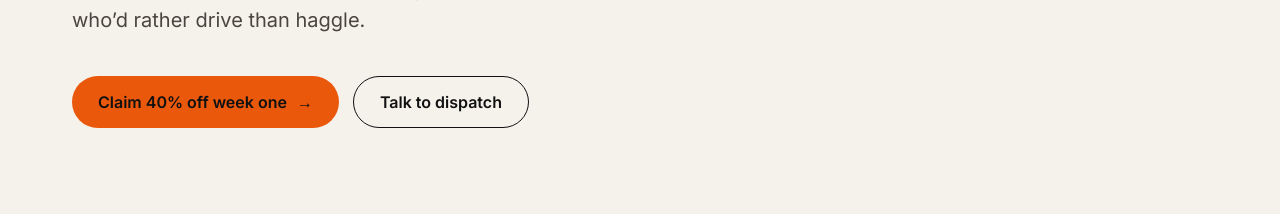
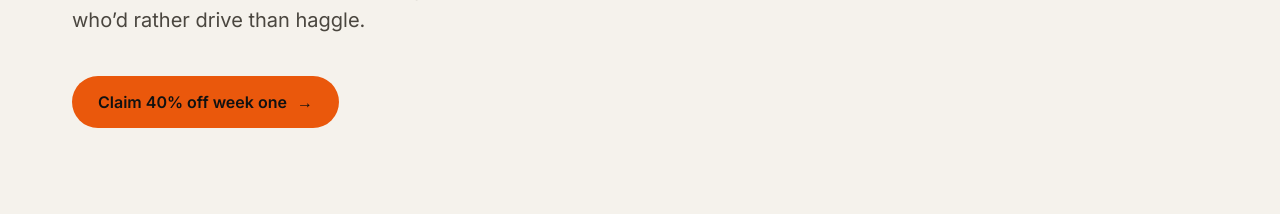
Before and after one commit to ejerenwaavis/ACED-Rentals, a website: page public_html/index.html in a window 1280 px wide. Shown: the part 516-730 px from the top of the page. Drawn offline with Linux system fonts and the light colour scheme.

Commit message:
Remove 'Talk to dispatch' button to focus exclusively on early access priority list

```diff
--- a/public_html/index.html
+++ b/public_html/index.html
@@ -162,7 +162,6 @@
       <p style="margin:28px 0 40px;font-size:20px;line-height:1.55;color:#4A463F;max-width:520px">Route-ready cargo minivans at one flat weekly price. Built for contractors, DSPs, and independent couriers who’d rather drive than haggle.</p>
       <div style="display:flex;flex-wrap:wrap;gap:14px">
         <a href="#waitlist" class="btn primary">Claim 40% off week one <span class="ar">→</span></a>
-        <a href="mailto:dispatch@acedrentals.com" class="btn ghost">Talk to dispatch</a>
       </div>
     </div>
     <div>
```
